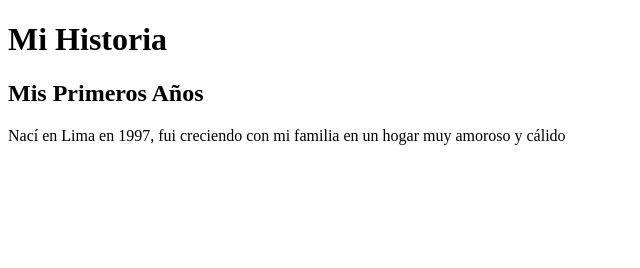
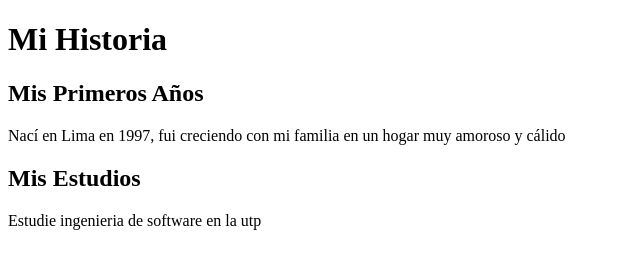
Before and after one commit to JoaquinValderrama/Biografia, a plain HTML site: page index.html in a window 1280 px wide. Shown: the whole page, without its empty margins (0-640 px from the left). Drawn offline with Linux system fonts and the light colour scheme.

Commit message:
agregado mis estudios

```diff
--- a/index.html
+++ b/index.html
@@ -13,9 +13,10 @@
         <section>
             <h2>Mis Primeros Años</h2>
             <p>Nací en Lima en 1997, fui creciendo con mi familia en un hogar muy amoroso y cálido</p>
-
-
-
+        </section>
+        <section>
+            <h2>Mis Estudios</h2>
+            <p>Estudie ingenieria de software en la utp</p>
         </section>
     </main>
 </body>
```
